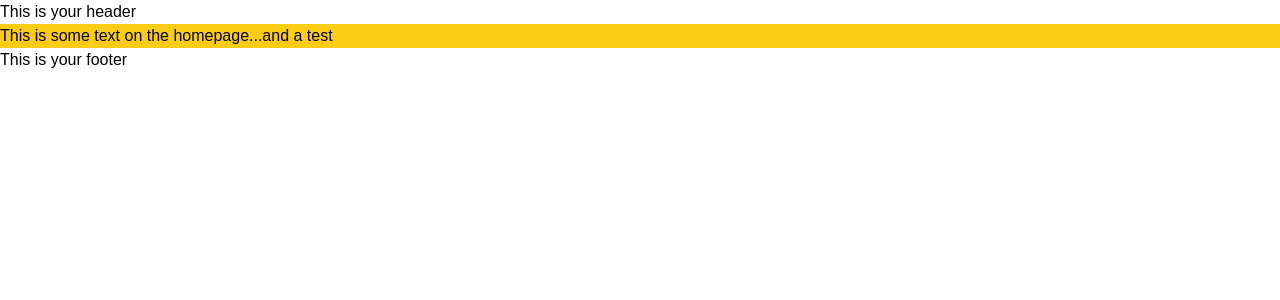
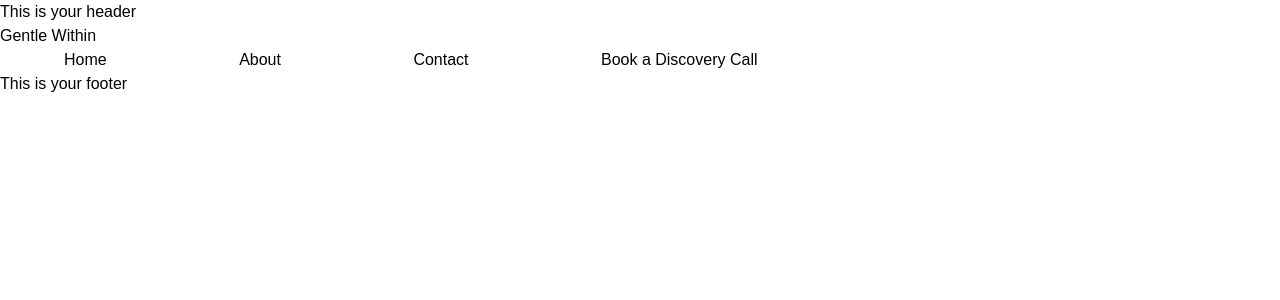
Before and after one commit to brittwoodard/gentle-within, a Jekyll site: the page built from index.html, in a window 1280 px wide. Shown: the top 300 px of the page. Built offline with Jekyll 4.4.1, drawn with Linux system fonts in a browser that asks for light colours; nearby versions of some CDN libraries.

Commit message:
site header structure

```diff
--- a/assets/css/style.css
+++ b/assets/css/style.css
@@ -542,6 +542,14 @@ body {
 .p-5p {
   padding: 5%;
 }
+.px-8 {
+  padding-left: 2rem;
+  padding-right: 2rem;
+}
+.py-1 {
+  padding-top: 0.25rem;
+  padding-bottom: 0.25rem;
+}
 .text-center {
   text-align: center;
 }
@@ -568,3 +576,10 @@ body {
     width: 40%;
   }
 }
+
+@media (min-width: 1024px) {
+  .lg\:px-16 {
+    padding-left: 4rem;
+    padding-right: 4rem;
+  }
+}
--- a/index.html
+++ b/index.html
@@ -5,7 +5,15 @@ seo:
   description:
   keywords:
   social_image:
-  hide-from-google: false
+  hide-from-google: true
 ---
 
-<p class="bg-yellow-400"> This is some text on the homepage...and a test </p>
+<!-- Site Header -->
+<section>
+  <p>Gentle Within</p>
+  <nav>
+  {% for item in site.data.navigation.header %}
+    <a href="{{item.url}}" class="py-1 px-8 lg:px-16">{{item.title}}</a>
+  {% endfor %}
+  </nav>
+</section>
```
Also changed, not shown: _data/navigation.yml (+6 -2 lines), 1 other file.
